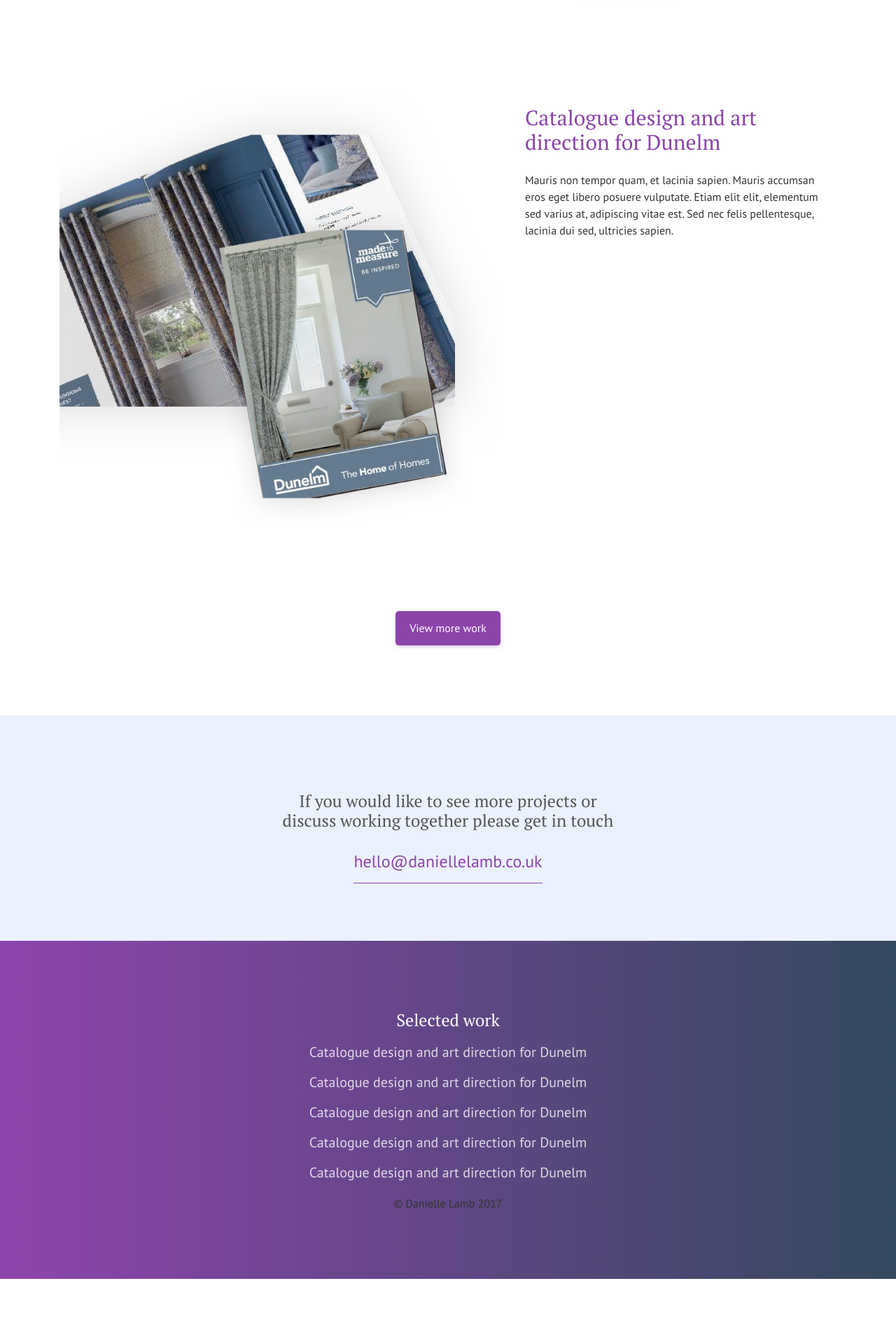
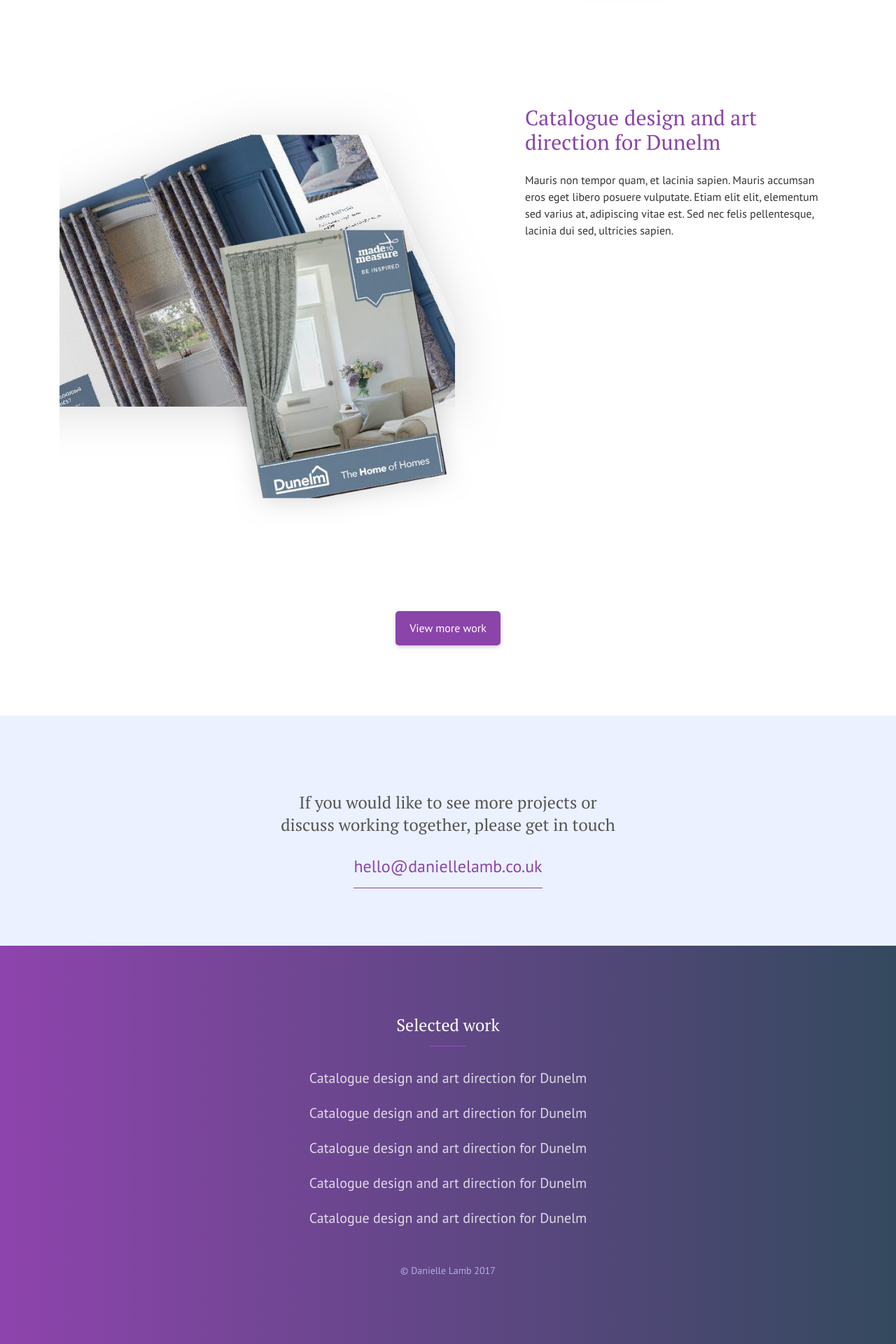
Before and after one commit to justinlamb1/danielle-portfolio-3, a Jekyll site: the page built from index.html, in a window 1280 px wide. Shown: the part 3502-5422 px from the top of the page at 70% size. Built offline with Jekyll 4.4.1, drawn with Linux system fonts in a browser that asks for light colours; before the commit the page ends 5329 px from its top, so only the background shows below that.

```diff
--- a/_includes/footer.html
+++ b/_includes/footer.html
@@ -4,7 +4,7 @@
     <div class="container">
       <div class="row">
         <div class="col">
-          <h2>If you would like to see more projects or discuss working together please get in touch</h2>
+          <h2>If you would like to see more projects or discuss working together, please get in touch</h2>
           <a href="#0">hello@daniellelamb.co.uk</a>
         </div>
       </div>
@@ -23,49 +23,10 @@
             <li><a href="#0">Catalogue design and art direction for Dunelm</a></li>
             <li><a href="#0">Catalogue design and art direction for Dunelm</a></li>
           </ul>
-          <p class="site-footer__copyright">&copy; Danielle Lamb 2017</p>
+          <p class="site-footer__featured-work__copyright">&copy; Danielle Lamb 2017</p>
         </div>
       </div>
     </div>
   </div>
 
 </footer>
-
-<!-- <footer class="site-footer">
-
-  <div class="wrapper">
-
-    <h2 class="footer-heading">{{ site.title }}</h2>
-
-    <div class="footer-col-wrapper">
-      <div class="footer-col footer-col-1">
-        <ul class="contact-list">
-          <li>{{ site.title }}</li>
-          <li><a href="mailto:{{ site.email }}">{{ site.email }}</a></li>
-        </ul>
-      </div>
-
-      <div class="footer-col footer-col-2">
-        <ul class="social-media-list">
-          {% if site.github_username %}
-          <li>
-            {% include icon-github.html username=site.github_username %}
-          </li>
-          {% endif %}
-
-          {% if site.twitter_username %}
-          <li>
-            {% include icon-twitter.html username=site.twitter_username %}
-          </li>
-          {% endif %}
-        </ul>
-      </div>
-
-      <div class="footer-col footer-col-3">
-        <p>{{ site.description }}</p>
-      </div>
-    </div>
-
-  </div>
-
-</footer> -->
--- a/_sass/_layout.scss
+++ b/_sass/_layout.scss
@@ -1,3 +1,5 @@
+// Navigation
+
 .site-header__container {
   position: relative;
 }
@@ -137,6 +139,23 @@
   }
 }
 
+.white-overlay {
+  transform: skewY(-5deg);
+  transform-origin: 0;
+  display: inline-block;
+  height: 800px;
+  width: 100%;
+  background-color: $white;
+  margin-top: -$mar*20;
+
+  @include bp(sm) {
+    margin-top: -$mar*15;
+  }
+}
+
+
+// Home
+
 .heading-banner {
   background: $gradient-pri;
   padding-top: $pad*17;
@@ -178,20 +197,6 @@
     &__text {
       margin-right: $mar;
     }
-  }
-}
-
-.white-overlay {
-  transform: skewY(-5deg);
-  transform-origin: 0;
-  display: inline-block;
-  height: 800px;
-  width: 100%;
-  background-color: $white;
-  margin-top: -$mar*20;
-
-  @include bp(sm) {
-    margin-top: -$mar*15;
   }
 }
 
@@ -245,7 +250,11 @@
 }
 
 
+// Footer
+
 .site-footer {
+  position: relative;
+  z-index: 20;
 
   &__contact-info {
     background-color: #EBF1FF;
@@ -265,6 +274,7 @@
       margin-right: auto;
       margin-bottom: $mar*2;
       font-size: 1.25em;
+      line-height: 1.3;
 
       @include bp(md) {
         font-size: 1.5em;
@@ -301,12 +311,26 @@
       padding-bottom: $pad*8;
     }
 
+    h2 {
+      &::after {
+        content: ' ';
+        height: 1px;
+        width: 50px;
+        background-color: lighten($col-pri, 5%);
+        display: block;
+        margin: $mar auto;
+        margin-bottom: $mar*2;
+      }
+    }
+
     ul {
       padding-left: 0;
+      margin-bottom: $mar*5;
 
       li {
         list-style: none;
         margin-bottom: $mar*2;
+        line-height: 1.5;
 
         a {
           color: $white;
@@ -326,5 +350,120 @@
         }
       }
     }
+
+    &__copyright {
+      color: #B2B1E0;
+      font-size: 0.875em;
+    }
   }
 }
+
+
+// Case studies
+
+.casestudy {
+
+  &__header {
+    background: $gradient-pri;
+    padding-top: $pad*17;
+    padding-bottom: $pad*40;
+
+    @include bp(sm) {
+      padding-top: $pad*17;
+    }
+
+    &__heading {
+      color: $white;
+      text-align: center;
+      -webkit-font-smoothing: antialiased;
+      -moz-osx-font-smoothing: grayscale;
+    }
+  }
+
+  &__content {
+    margin-top: -$mar*100;
+    margin-bottom: $mar*5;
+
+    @include bp(sm) {
+      margin-top: -$mar*102;
+    }
+
+    @include bp(md) {
+      margin-top: -$mar*103;
+      margin-bottom: $mar*10;
+    }
+
+    img {
+      width: 100%;
+      box-shadow: 0 2px 25px 0 rgba(0,0,0,0.25);
+      margin-bottom: $mar*2;
+      margin-top: $mar*2;
+
+      @include bp (md) {
+        margin-bottom: $mar*4;
+        margin-top: $mar*4;
+      }
+    }
+
+    &__hero-image {
+      margin-top: 0 !important;
+    }
+
+    &__inner-wrapper {
+
+      &--narrow {
+        max-width: 43.75em;
+        margin: 0 auto;
+      }
+
+      &--wide {
+        max-width: 53.125em;
+        margin: 0 auto;
+      }
+    }
+
+    p {
+      @include bp(md) {
+        font-size: 1.125em;
+      }
+    }
+
+    .client-testimonial {
+      text-align: center;
+      margin-left: 0;
+      margin-right: 0;
+      margin-bottom: $mar*5;
+      margin-top: $mar*5;
+
+      @include bp (md) {
+        margin-bottom: $mar*8;
+        margin-top: $mar*8;
+      }
+
+      &__quote {
+        font-size: 1.125em;
+        font-family: $secondary-font-family;
+        color: $col-pri;
+
+        @include bp (md) {
+          font-size: 1.375em;
+        }
+      }
+
+      &__cite {
+        font-weight: 700;
+        font-size: 1em;
+        font-style: italic;
+        color: $col-pri;
+
+        span {
+          font-weight: 400;
+        }
+      }
+    }
+
+    .button {
+      margin-top: $mar*4;
+    }
+  }
+}
```
Also changed, not shown: _layouts/casestudy.html (added, +29 -0 lines), _posts/2017-10-29-catalogue-design-for-dunelm.html (added, +42 -0 lines), images/hero-image-test.jpg (added).
